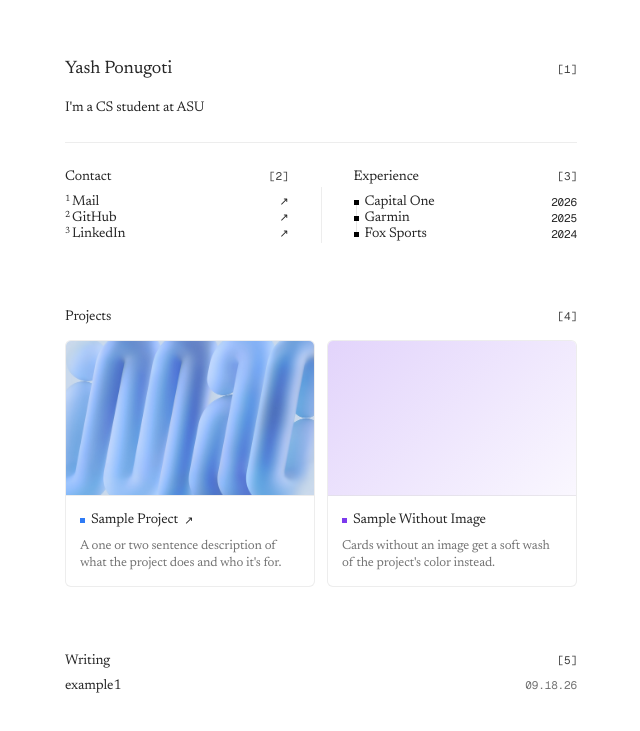
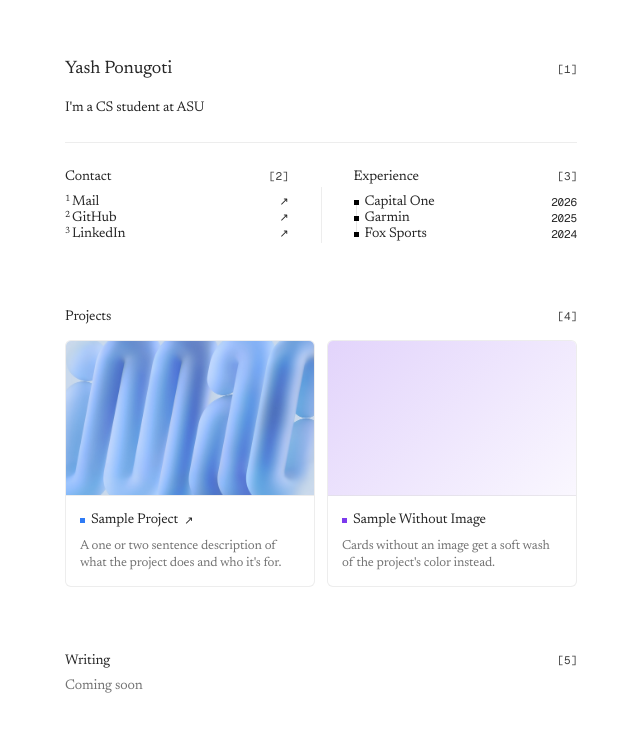
Before and after one commit to yponugoti/portfolio-website, a Next.js app: page / in a window 1280 px wide. Shown: the part 121-852 px from the top of the page, without its empty margins (319-959 px from the left). Built offline with nearby package versions, Linux system fonts and the light colour scheme.

Commit message:
updated writing section to coming soon

```diff
--- a/src/app/page.tsx
+++ b/src/app/page.tsx
@@ -11,7 +11,7 @@ const RECENT_ARTICLE_COUNT = 5
 
 const HomePage = () => {
   const recentArticles = getRecentArticles(RECENT_ARTICLE_COUNT)
-  const showWriting = !portfolio.writingComingSoon && recentArticles.length > 0
+  const showWriting = portfolio.writingComingSoon || recentArticles.length > 0
 
   const contactLinks = [
     { label: "Mail", href: `mailto:${portfolio.email}` },
@@ -118,9 +118,13 @@ const HomePage = () => {
       {showWriting && (
         <div className="mt-16">
           <IndexBlock title="Writing" n={writingNumber} href="/writing">
-            {recentArticles.map((article) => (
-              <ArticleRow key={article.id} article={article} />
-            ))}
+            {portfolio.writingComingSoon ? (
+              <li className="text-neutral-500">Coming soon</li>
+            ) : (
+              recentArticles.map((article) => (
+                <ArticleRow key={article.id} article={article} />
+              ))
+            )}
           </IndexBlock>
         </div>
       )}
--- a/src/data/portfolio.ts
+++ b/src/data/portfolio.ts
@@ -67,5 +67,5 @@ export const portfolio: Portfolio = {
     },
   ],
   // Set to false once you've published your first post in src/articles/.
-  writingComingSoon: false,
+  writingComingSoon: true,
 }
```
